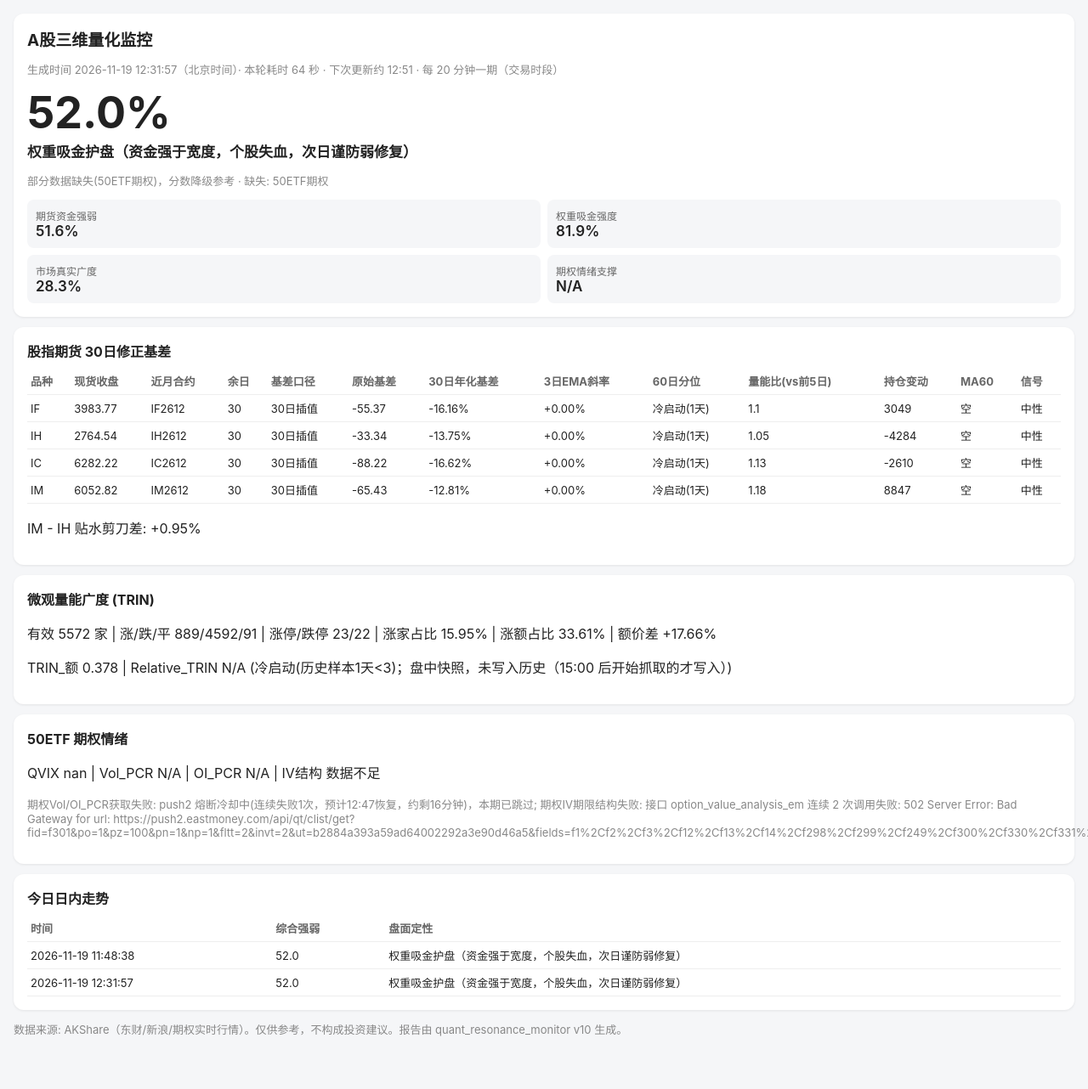
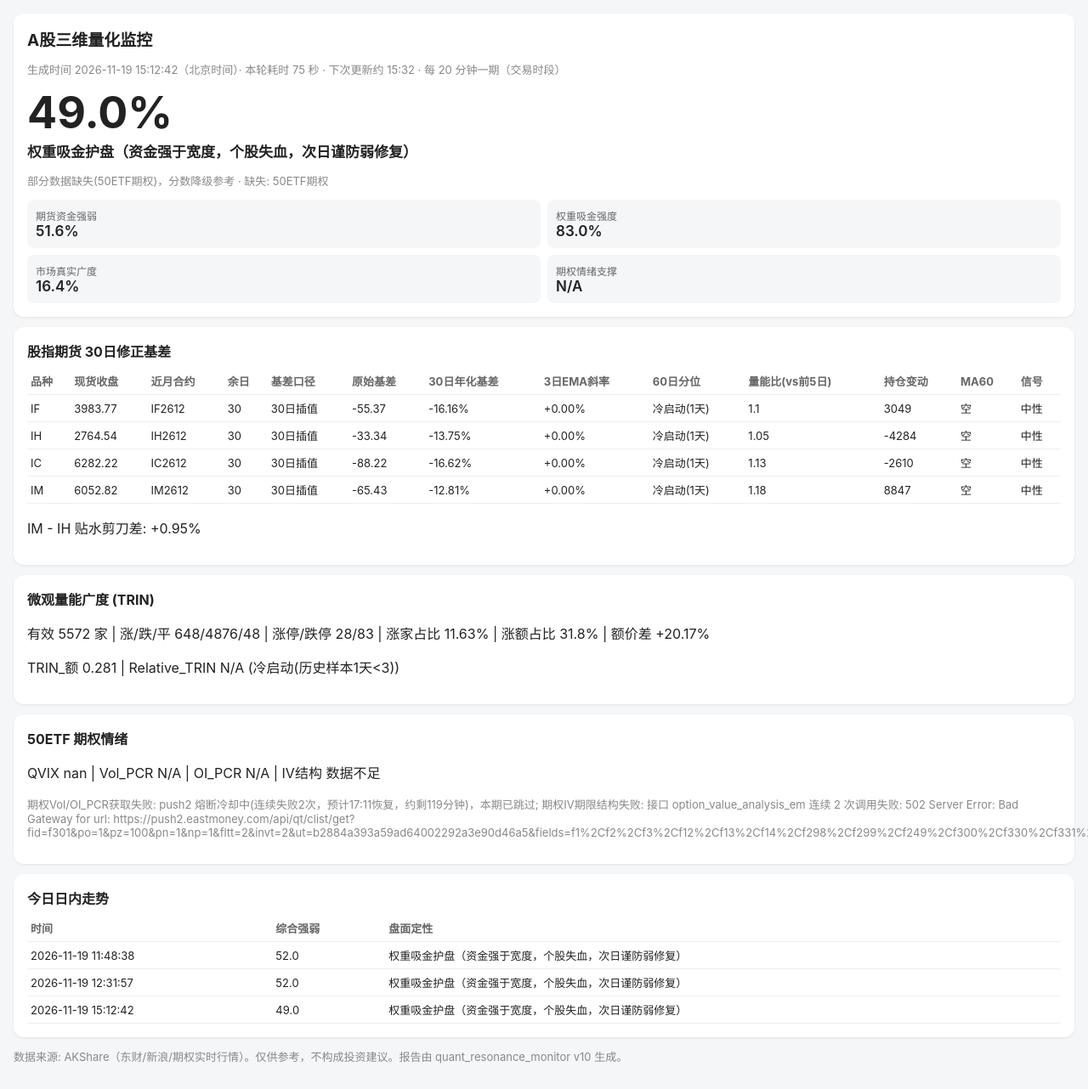
Before and after one commit to sleepy980wl/quant-resonance-monitor, a plain HTML site: page report/index.html in a window 1280 px wide. Shown: the top 1282 px of the page at 85% size. Before the commit the page ends 1250 px from the top, so only its background shows below. Drawn offline with Linux system fonts and the light colour scheme.

Commit message:
Monitor update 2026-11-19 07:12 UTC

```diff
--- a/monitor_data/intraday_strength_20261119.csv
+++ b/monitor_data/intraday_strength_20261119.csv
@@ -1,3 +1,4 @@
 time,credibility,total_strength_pct,futures_pct,weight_capital_pct,breadth_pct,option_pct,trin_amt,rel_trin,amt_spread,if_30d_rate,im_ih_spread,vol_pcr,oi_pcr,qvix,regime
 2026-11-19 11:48:38,部分数据缺失(50ETF期权)，分数降级参考,52.0,51.6,81.9,28.3,,0.378,,17.66,-16.161,0.946,,,,权重吸金护盘（资金强于宽度，个股失血，次日谨防弱修复）
 2026-11-19 12:31:57,部分数据缺失(50ETF期权)，分数降级参考,52.0,51.6,81.9,28.3,,0.378,,17.66,-16.161,0.946,,,,权重吸金护盘（资金强于宽度，个股失血，次日谨防弱修复）
+2026-11-19 15:12:42,部分数据缺失(50ETF期权)，分数降级参考,49.0,51.6,83.0,16.4,,0.281,,20.17,-16.161,0.946,,,,权重吸金护盘（资金强于宽度，个股失血，次日谨防弱修复）
--- a/monitor_data/push2_circuit_breaker.json
+++ b/monitor_data/push2_circuit_breaker.json
@@ -1 +1 @@
-{"blocked_until": 1795063667.7713435, "streak": 1, "last_error": "接口 stock_zh_a_spot_em 连续 1 次调用失败: 东方财富 push2 行情服务器断开了连接，通常是短时间内请求过多，当前 IP 被临时限流。首次限流一般约 5 分钟后恢复，反复触发后可能需要 40 分钟以上；等待期间不要重复调用东方财富的行情接口，否则会延长限流。", "updated_at": "2026-11-19 11:47:47"}
+{"blocked_until": 1795079493.7652273, "streak": 2, "last_error": "接口 stock_zh_a_spot_em 连续 1 次调用失败: 东方财富 push2 行情服务器断开了连接，通常是短时间内请求过多，当前 IP 被临时限流。首次限流一般约 5 分钟后恢复，反复触发后可能需要 40 分钟以上；等待期间不要重复调用东方财富的行情接口，否则会延长限流。", "updated_at": "2026-11-19 15:11:33"}
--- a/monitor_data/trin_history.csv
+++ b/monitor_data/trin_history.csv
@@ -1,2 +1,3 @@
 date,trin_amt,ln_trin,amt_breadth_spread
 2026-11-18,0.3364871123674786,-1.0891954296873094,0.2451439269301012
+2026-11-19,0.2814557018931021,-1.2677802082860095,0.2017259346533471
--- a/report/index.html
+++ b/report/index.html
@@ -18,20 +18,20 @@ th{color:#666} .scroll{overflow-x:auto}
 .grid b{display:block;font-size:12px;color:#666;font-weight:400} .grid span{font-size:17px;font-weight:600}
 </style></head><body>
 <div class="card"><h1>A股三维量化监控</h1>
-<p class="muted">生成时间 2026-11-19 12:31:57（北京时间）· 本轮耗时 64 秒 · 下次更新约 12:51 · 每 20 分钟一期（交易时段）</p>
-<div class="score">52.0%</div>
+<p class="muted">生成时间 2026-11-19 15:12:42（北京时间）· 本轮耗时 75 秒 · 下次更新约 15:32 · 每 20 分钟一期（交易时段）</p>
+<div class="score">49.0%</div>
 <div class="regime">权重吸金护盘（资金强于宽度，个股失血，次日谨防弱修复）</div>
 <p class="muted">部分数据缺失(50ETF期权)，分数降级参考 · 缺失: 50ETF期权</p>
 <div class="grid">
 <div><b>期货资金强弱</b><span>51.6%</span></div>
-<div><b>权重吸金强度</b><span>81.9%</span></div>
-<div><b>市场真实广度</b><span>28.3%</span></div>
+<div><b>权重吸金强度</b><span>83.0%</span></div>
+<div><b>市场真实广度</b><span>16.4%</span></div>
 <div><b>期权情绪支撑</b><span>N/A</span></div>
 </div></div>
 
 <div class="card"><h2>股指期货 30日修正基差</h2><div class='scroll'><table><thead><tr><th>品种</th><th>现货收盘</th><th>近月合约</th><th>余日</th><th>基差口径</th><th>原始基差</th><th>30日年化基差</th><th>3日EMA斜率</th><th>60日分位</th><th>量能比(vs前5日)</th><th>持仓变动</th><th>MA60</th><th>信号</th></tr></thead><tbody><tr><td>IF</td><td>3983.77</td><td>IF2612</td><td>30</td><td>30日插值</td><td>-55.37</td><td>-16.16%</td><td>+0.00%</td><td>冷启动(1天)</td><td>1.1</td><td>3049</td><td>空</td><td>中性</td></tr><tr><td>IH</td><td>2764.54</td><td>IH2612</td><td>30</td><td>30日插值</td><td>-33.34</td><td>-13.75%</td><td>+0.00%</td><td>冷启动(1天)</td><td>1.05</td><td>-4284</td><td>空</td><td>中性</td></tr><tr><td>IC</td><td>6282.22</td><td>IC2612</td><td>30</td><td>30日插值</td><td>-88.22</td><td>-16.62%</td><td>+0.00%</td><td>冷启动(1天)</td><td>1.13</td><td>-2610</td><td>空</td><td>中性</td></tr><tr><td>IM</td><td>6052.82</td><td>IM2612</td><td>30</td><td>30日插值</td><td>-65.43</td><td>-12.81%</td><td>+0.00%</td><td>冷启动(1天)</td><td>1.18</td><td>8847</td><td>空</td><td>中性</td></tr></tbody></table></div><p>IM - IH 贴水剪刀差: +0.95%</p></div>
-<div class="card"><h2>微观量能广度 (TRIN)</h2><p>有效 5572 家 | 涨/跌/平 889/4592/91 | 涨停/跌停 23/22 | 涨家占比 15.95% | 涨额占比 33.61% | 额价差 +17.66%</p><p>TRIN_额 0.378 | Relative_TRIN N/A (冷启动(历史样本1天&lt;3)；盘中快照，未写入历史（15:00 后开始抓取的才写入）)</p></div>
-<div class="card"><h2>50ETF 期权情绪</h2><p>QVIX nan | Vol_PCR N/A | OI_PCR N/A | IV结构 数据不足</p><p class='muted'>期权Vol/OI_PCR获取失败: push2 熔断冷却中(连续失败1次，预计12:47恢复，约剩16分钟)，本期已跳过; 期权IV期限结构失败: 接口 option_value_analysis_em 连续 2 次调用失败: 502 Server Error: Bad Gateway for url: https://push2.eastmoney.com/api/qt/clist/get?fid=f301&amp;po=1&amp;pz=100&amp;pn=1&amp;np=1&amp;fltt=2&amp;invt=2&amp;ut=b2884a393a59ad64002292a3e90d46a5&amp;fields=f1%2Cf2%2Cf3%2Cf12%2Cf13%2Cf14%2Cf298%2Cf299%2Cf249%2Cf300%2Cf330%2Cf331%2Cf332%2Cf333%2Cf334%2Cf335%2Cf336%2Cf301%2Cf152&amp;fs=m%3A10</p></div>
-<div class="card"><h2>今日日内走势</h2><div class='scroll'><table><thead><tr><th>时间</th><th>综合强弱</th><th>盘面定性</th></tr></thead><tbody><tr><td>2026-11-19 11:48:38</td><td>52.0</td><td>权重吸金护盘（资金强于宽度，个股失血，次日谨防弱修复）</td></tr><tr><td>2026-11-19 12:31:57</td><td>52.0</td><td>权重吸金护盘（资金强于宽度，个股失血，次日谨防弱修复）</td></tr></tbody></table></div></div>
+<div class="card"><h2>微观量能广度 (TRIN)</h2><p>有效 5572 家 | 涨/跌/平 648/4876/48 | 涨停/跌停 28/83 | 涨家占比 11.63% | 涨额占比 31.8% | 额价差 +20.17%</p><p>TRIN_额 0.281 | Relative_TRIN N/A (冷启动(历史样本1天&lt;3))</p></div>
+<div class="card"><h2>50ETF 期权情绪</h2><p>QVIX nan | Vol_PCR N/A | OI_PCR N/A | IV结构 数据不足</p><p class='muted'>期权Vol/OI_PCR获取失败: push2 熔断冷却中(连续失败2次，预计17:11恢复，约剩119分钟)，本期已跳过; 期权IV期限结构失败: 接口 option_value_analysis_em 连续 2 次调用失败: 502 Server Error: Bad Gateway for url: https://push2.eastmoney.com/api/qt/clist/get?fid=f301&amp;po=1&amp;pz=100&amp;pn=1&amp;np=1&amp;fltt=2&amp;invt=2&amp;ut=b2884a393a59ad64002292a3e90d46a5&amp;fields=f1%2Cf2%2Cf3%2Cf12%2Cf13%2Cf14%2Cf298%2Cf299%2Cf249%2Cf300%2Cf330%2Cf331%2Cf332%2Cf333%2Cf334%2Cf335%2Cf336%2Cf301%2Cf152&amp;fs=m%3A10</p></div>
+<div class="card"><h2>今日日内走势</h2><div class='scroll'><table><thead><tr><th>时间</th><th>综合强弱</th><th>盘面定性</th></tr></thead><tbody><tr><td>2026-11-19 11:48:38</td><td>52.0</td><td>权重吸金护盘（资金强于宽度，个股失血，次日谨防弱修复）</td></tr><tr><td>2026-11-19 12:31:57</td><td>52.0</td><td>权重吸金护盘（资金强于宽度，个股失血，次日谨防弱修复）</td></tr><tr><td>2026-11-19 15:12:42</td><td>49.0</td><td>权重吸金护盘（资金强于宽度，个股失血，次日谨防弱修复）</td></tr></tbody></table></div></div>
 <p class="muted">数据来源: AKShare（东财/新浪/期权实时行情）。仅供参考，不构成投资建议。报告由 quant_resonance_monitor v10 生成。</p>
 </body></html>
```
